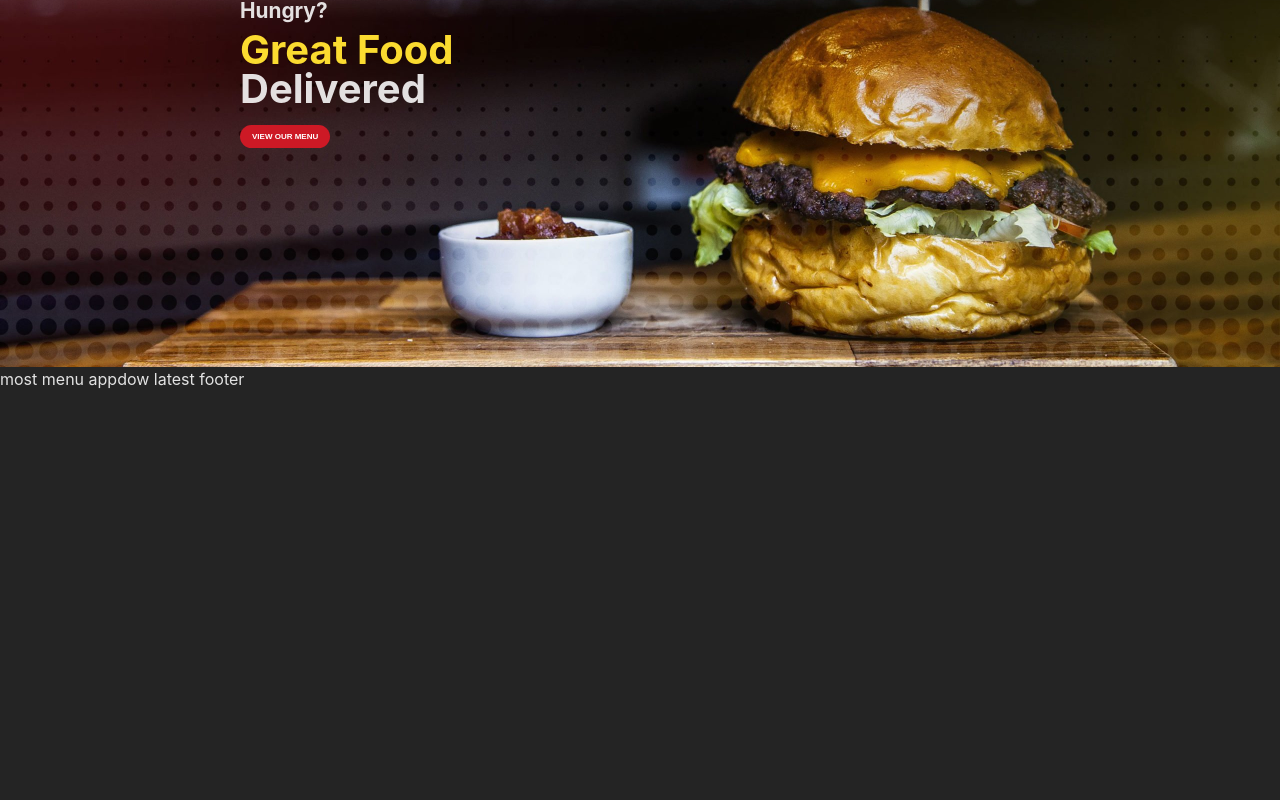
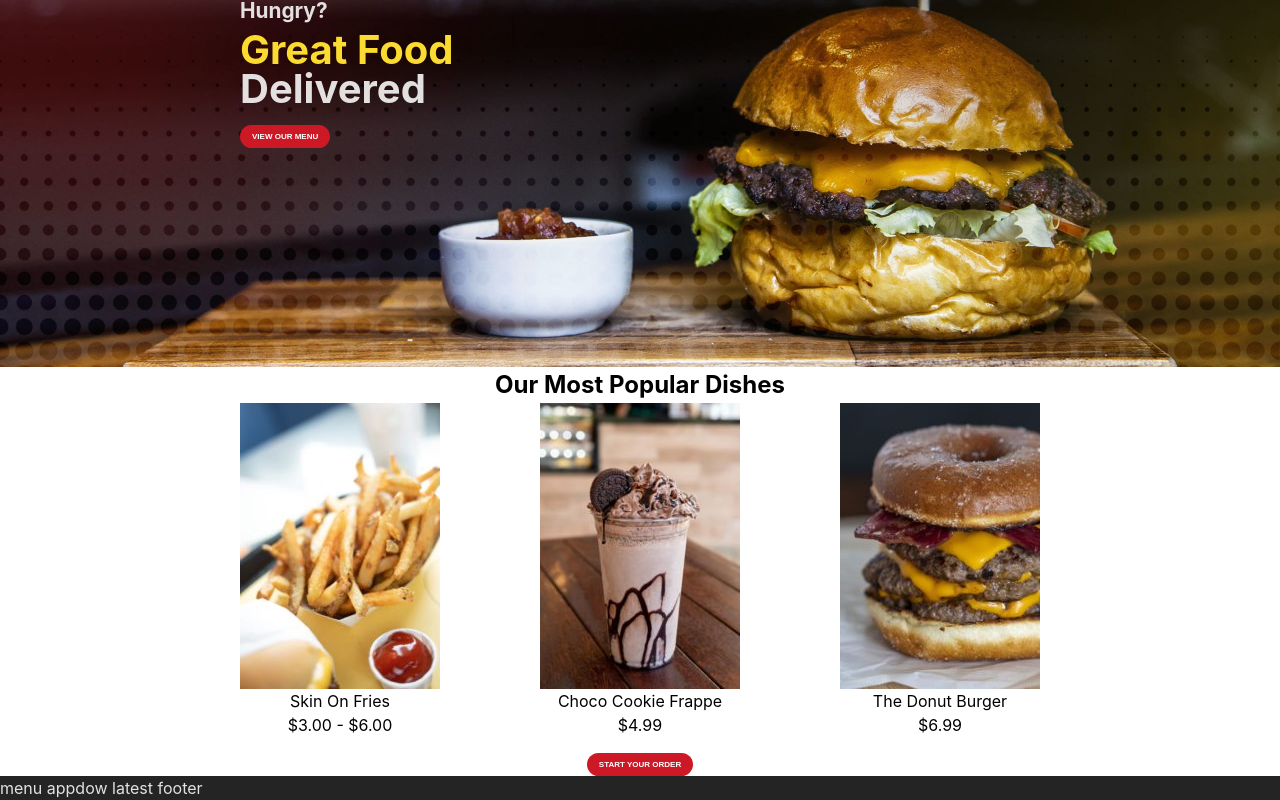
Before and after one commit to soniagaber/proj-html-vuejs, a Vue app: page / in a window 1280 px wide. Shown: the part 223-1023 px from the top of the page. Before the commit the page ends 800 px from the top, so only its background shows below. Built offline with nearby package versions, Linux system fonts and the light colour scheme.

Commit message:
inseriti elementi nella sezione "mostPopularDishes

```diff
--- a/src/components/AppHeader.vue
+++ b/src/components/AppHeader.vue
@@ -62,6 +62,7 @@ nav{
     display: flex;
     justify-content: space-between;
     padding-top: 40px;
+    align-items: center;
 }
 
 #header-text{
--- a/src/components/HeaderMenuItem.vue
+++ b/src/components/HeaderMenuItem.vue
@@ -22,6 +22,9 @@ li{
  font-weight: bold;
  font-size: 0.8em;
  cursor: pointer;
+ &:hover{
+    color:  #FBDB30;
+ }
 }
 
 </style>
--- a/src/components/MostPopular.vue
+++ b/src/components/MostPopular.vue
@@ -1,9 +1,77 @@
 <script>
+import PopularCard from './PopularCard.vue';
+export default{
+    data(){
+        return{
+            cards:[
+                {
+                    img:"/img/skin-on-fries-200x286.jpg",
+                    nome:"Skin On Fries",
+                    prezzo:"$3.00 - $6.00"
+                },
+                {
+                    img:"/img/choco-cookie-frappe-200x286.jpg",
+                    nome:"Choco Cookie Frappe",
+                    prezzo:"$4.99"
+                },
+                {
+                    img:"/img/donut-burger-200x286.jpg",
+                    nome:"The Donut Burger",
+                    prezzo:"$6.99"
+                },
+            ]
+
+
+        }
+    },
+    components:{
+        PopularCard
+    }
+}
 </script>
 
 <template>
-    most
+    <div id="container-sfondo">
+        <div id="container">
+            <h2>Our Most Popular Dishes</h2>
+            <div id="cards-container">
+                <PopularCard v-for="card in cards" :obj="card"></PopularCard>
+            </div>
+
+            <button>start your order</button>
+        </div>
+    </div>
 </template>
 
 <style scoped lang="scss">
+@use "../scss/variables" as *;
+    #container-sfondo{
+        width:100%;
+        background-color: white;
+        #container{
+            text-align: center;
+            margin: auto;
+            max-width: $container-width;
+        }
+        button{
+            background-color: #CD1925;
+            margin-top: 16px;
+            border-radius: 25px;
+            padding: 7px 12px;
+            color: white;
+            border: none;
+            font-size: 0.5em;
+            font-weight: bold;
+            text-transform: uppercase;
+            cursor:pointer;
+            }
+    }
+    h2{
+        text-align: center;
+        color: black;
+    }
+    #cards-container{
+        display: flex;
+        justify-content: space-between;
+    }
 </style>
--- /dev/null
+++ b/src/components/PopularCard.vue
@@ -0,0 +1,26 @@
+<script>
+export default{
+    data(){
+        return{
+
+        }
+    },
+    props:{
+        obj:Object
+    }
+}
+</script>
+<template>
+    <div>
+        <img :src="`${obj.img}`" alt="">
+        <div id="nome">{{ obj.nome }}</div>
+        <div id="prezzo">{{ obj.prezzo }}</div>
+    </div>
+</template>
+<style lang="scss" scoped>
+div{
+    color: black;
+    display: flex;
+    flex-direction: column;
+}
+</style>
```
